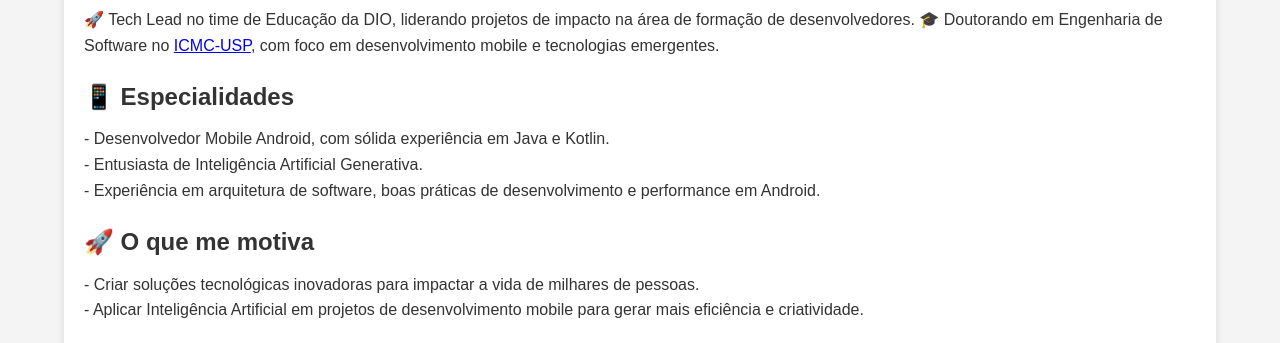
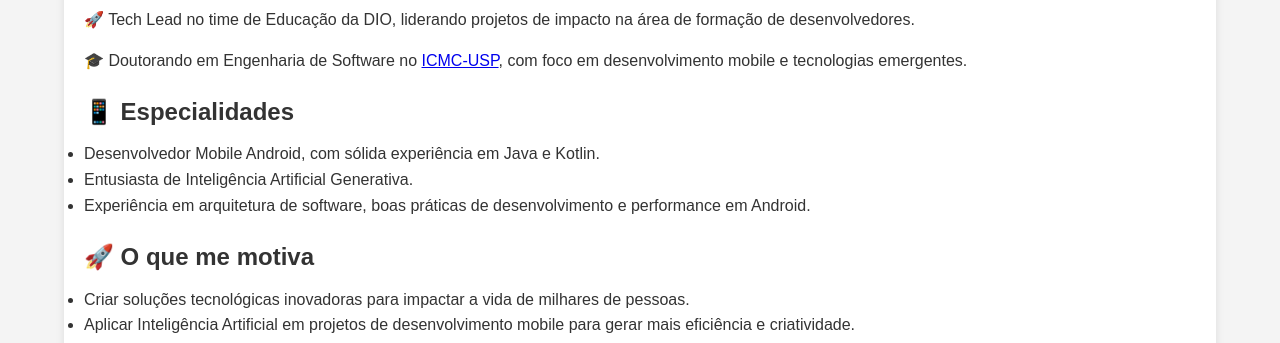
Before and after one commit to falvojr/portfolio, a plain HTML site: page index.html in a window 1280 px wide. Shown: the part 324-667 px from the top of the page. Drawn offline with Linux system fonts and the light colour scheme.

Commit message:
Melhorias na página principal

```diff
--- a/index.html
+++ b/index.html
@@ -123,23 +123,21 @@
 
   <div class="container">
     <h2>🏢 Atuação Profissional</h2>
-    <p>
-      🚀 Tech Lead no time de Educação da DIO, liderando projetos de impacto na área de formação de desenvolvedores.
-      🎓 Doutorando em Engenharia de Software no <a href="https://www.icmc.usp.br/" target="_blank">ICMC-USP</a>, com foco em desenvolvimento mobile e tecnologias emergentes.
-    </p>
+    <p>🚀 Tech Lead no time de Educação da DIO, liderando projetos de impacto na área de formação de desenvolvedores.</p>
+    <p>🎓 Doutorando em Engenharia de Software no <a href="https://www.icmc.usp.br/" target="_blank">ICMC-USP</a>, com foco em desenvolvimento mobile e tecnologias emergentes.</p>
 
     <h3>📱 Especialidades</h3>
-    <p>
-      - Desenvolvedor Mobile Android, com sólida experiência em Java e Kotlin.<br>
-      - Entusiasta de Inteligência Artificial Generativa.<br>
-      - Experiência em arquitetura de software, boas práticas de desenvolvimento e performance em Android.
-    </p>
+    <ul>
+      <li>Desenvolvedor Mobile Android, com sólida experiência em Java e Kotlin.</li>
+      <li>Entusiasta de Inteligência Artificial Generativa.</li>
+      <li>Experiência em arquitetura de software, boas práticas de desenvolvimento e performance em Android.</li>
+    </ul>
 
     <h3>🚀 O que me motiva</h3>
-    <p>
-      - Criar soluções tecnológicas inovadoras para impactar a vida de milhares de pessoas.<br>
-      - Aplicar Inteligência Artificial em projetos de desenvolvimento mobile para gerar mais eficiência e criatividade.
-    </p>
+    <ul>
+      <li>Criar soluções tecnológicas inovadoras para impactar a vida de milhares de pessoas.</li>
+      <li>Aplicar Inteligência Artificial em projetos de desenvolvimento mobile para gerar mais eficiência e criatividade.</li>
+    </ul>
 
     <h2>📌 Projetos em Destaque</h2>
     <div class="projects">
```
